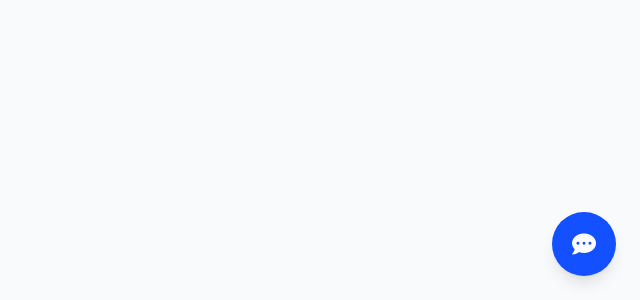
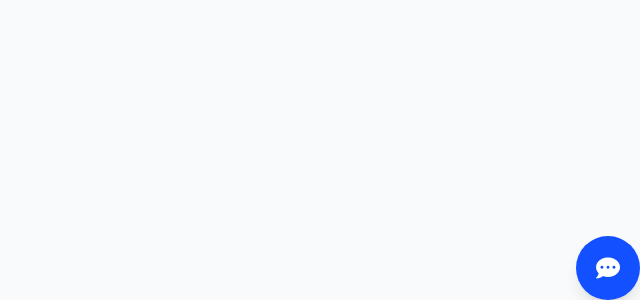
Before and after one commit to umang-mandanka/ct-chatbot-node, a website: page public/index.html in a window 1280 px wide. Shown: the part 500-800 px from the top of the page, without its empty margins (640-1280 px from the left). Drawn offline with Linux system fonts and the light colour scheme.

Commit message:
chnages in style

```diff
--- a/public/index.html
+++ b/public/index.html
@@ -11,7 +11,7 @@
 </head>
 <body class="bg-gray-50">
     <!-- Floating Chat Button -->
-    <button id="chat-toggle" class="chat-toggle-btn fixed bottom-6 right-6 z-50 bg-primary hover:bg-blue-600 text-secondary rounded-full w-16 h-16 flex items-center justify-center shadow-lg transition-all">
+    <button id="chat-toggle" class="chat-toggle-btn fixed  z-50 bg-primary hover:bg-blue-600 text-secondary rounded-full w-16 h-16 flex items-center justify-center shadow-lg transition-all" style="bottom: 0px;right: 0px;">
         <i class="fas fa-comment-dots text-2xl"></i>
     </button>
 
```
